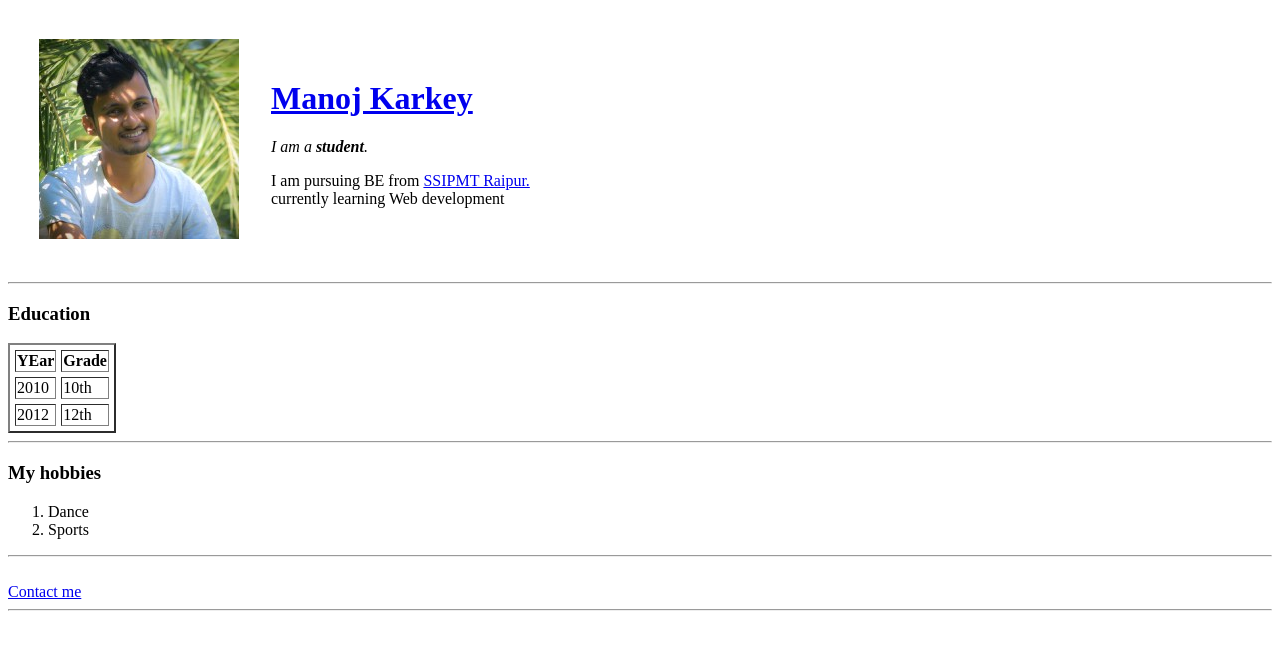
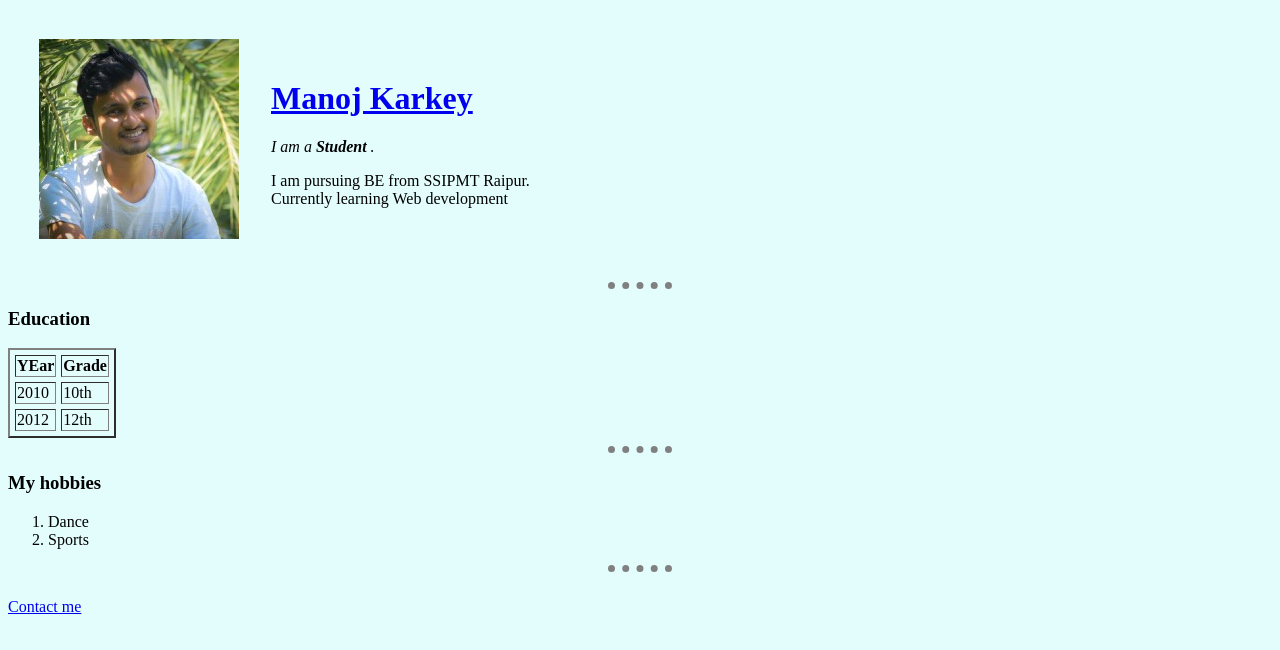
Before and after one commit to mjkarkey/cv, a plain HTML site: page index.html in a window 1280 px wide. Drawn offline with Linux system fonts and the light colour scheme.

Commit message:
Update index.html
Added small changes in CSS

```diff
--- a/index.html
+++ b/index.html
@@ -4,6 +4,22 @@
 <head>
   <meta charset="utf-8">
   <title>🔥 Manoj Personal Website</title>
+<style >
+  body{
+    background-color: #e3fdfd;
+  }
+  hr{
+
+    border-style: none;
+    border-top-style: dotted;
+    border-color: grey;
+    border-width: 7px;
+    width: 5%;
+  }
+
+</style>
+
+
 </head>
 
 <body>
@@ -14,8 +30,8 @@
       </td>
       <td>
         <h1><a href="https://in.linkedin.com/in/manoj-karkey-82770a1a3">Manoj Karkey </a></h1>
-        <p><em> I am a <strong>student</strong>.</em></p>
-        <p>I am pursuing BE from <a href="https://www.ssipmt.com/">SSIPMT Raipur.</a> <br>currently learning Web development </p>
+        <p><em> I am a <strong>Student </strong>.</em></p>
+        <p>I am pursuing BE from SSIPMT Raipur. <br>Currently learning Web development </p>
       </td>
     </tr>
   </table>
@@ -45,7 +61,6 @@
     </tr>
 
   </table>
-
   <hr>
 
       <h3>My hobbies</h3>
@@ -55,7 +70,6 @@
       </ol>
       <hr><br>
       <a href="contact.html">Contact me</a>
-<hr>
 </body>
 
 </html>
```
